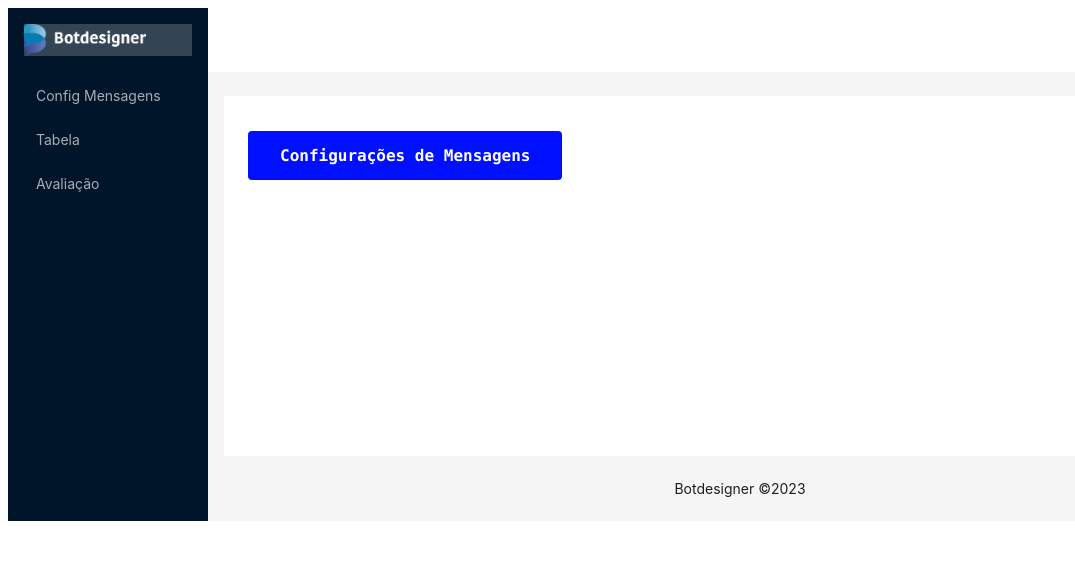
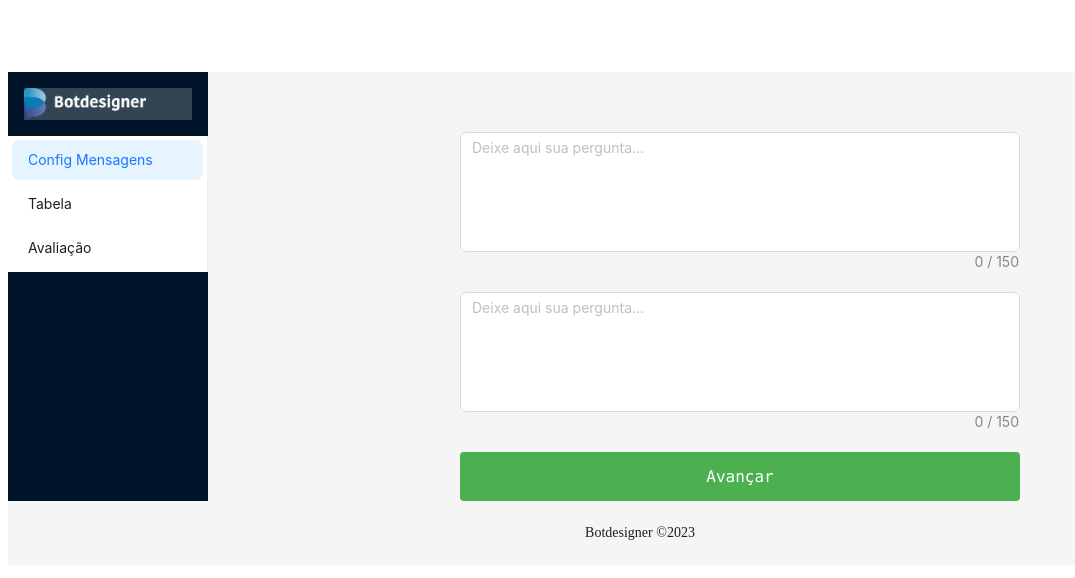
Before and after one commit to Cypirando/configuration-messages, a React (Create React App) app: page / in a window 1280 px wide. Shown: the top 578 px of the page, without its empty margins (0-1075 px from the left). Built offline with nearby package versions, Linux system fonts and the light colour scheme.

Commit message:
versão 1.0.2

```diff
--- a/src/components/Navbar/index.tsx
+++ b/src/components/Navbar/index.tsx
@@ -1,80 +1,175 @@
+// import React, { useState } from "react";
+// import { Layout, Menu, theme } from "antd";
+// import { StyledLogo } from "./styles";
+// import Rating from "../../pages/Rating";
+// import RatingConfiguration from "../../pages/RatingConfiguration";
+// import TableConfig from "../TableConfig";
+// import Title from "../../components/Title";
+
+// const { Header, Content, Footer, Sider } = Layout;
+
+// const App: React.FC = () => {
+//   const componentsMap: { [key: string]: React.ReactElement } = {
+//     "1": <RatingConfiguration />,
+//     "2": <TableConfig />,
+//     "3": <Rating />,
+//   };
+//   const [selectedKey, setSelectedKey] = useState("4");
+//   const [selectedComponent, setSelectedComponent] = useState(
+//     componentsMap[selectedKey]
+//   );
+//   const {
+//     token: { colorBgContainer },
+//   } = theme.useToken();
+
+//   const handleMenuClick = (key: string) => {
+//     setSelectedKey(key);
+//     setSelectedComponent(componentsMap[key]);
+//   };
+//   return (
+//     <Layout>
+//       <Sider
+//         breakpoint="lg"
+//         collapsedWidth="0"
+//         onBreakpoint={(broken) => {
+//           console.log(broken);
+//         }}
+//         onCollapse={(collapsed, type) => {
+//           console.log(collapsed, type);
+//         }}
+//       >
+//         <StyledLogo>
+//           <img src="/logo-botdesigner-light.png" alt="Logo" height="32px" />
+//         </StyledLogo>
+//         <Menu
+//           theme="dark"
+//           mode="inline"
+//           defaultSelectedKeys={[selectedKey]}
+//           onClick={({ key }) => handleMenuClick(key)}
+//           items={[
+//             {
+//               key: "1",
+//               icon: "",
+//               label: "Config Mensagens",
+//             },
+//             { key: "2", icon: "", label: "Tabela" },
+//             { key: "3", icon: "", label: "Avaliação" },
+//           ]}
+//         />
+//       </Sider>
+//       <Layout>
+//         <Header style={{ padding: 0, background: colorBgContainer }} />
+//         <Content style={{ margin: "24px 16px 0" }}>
+//           <div
+//             style={{
+//               padding: 24,
+//               minHeight: 360,
+//               background: colorBgContainer,
+//             }}
+//           >
+//            <Title>Configurações de Mensagens</Title>
+//             {selectedComponent}
+//           </div>
+//         </Content>
+//         <Footer style={{ textAlign: "center" }}>Botdesigner ©2023</Footer>
+//       </Layout>
+//     </Layout>
+//   );
+// };
+
+// export default App;
+import { StyledLogo } from "./styles";
 import React, { useState } from "react";
 import { Layout, Menu, theme } from "antd";
-import { StyledLogo } from "./styles";
 import Rating from "../../pages/Rating";
 import RatingConfiguration from "../../pages/RatingConfiguration";
 import TableConfig from "../TableConfig";
-import Title from "../../components/Title";
-
-
+import { StyledRoutesApp } from "./styles";
+import { BrowserRouter, Route, Routes } from "react-router-dom";
+// import { useLocation } from "react-router";
 const { Header, Content, Footer, Sider } = Layout;
 
 const App: React.FC = () => {
-  const componentsMap: { [key: string]: React.ReactElement } = {
-    "1": <RatingConfiguration />,
-    "2": <TableConfig />,
-    "3": <Rating />,
-  };
-  const [selectedKey, setSelectedKey] = useState("4");
-  const [selectedComponent, setSelectedComponent] = useState(
-    componentsMap[selectedKey]
-  );
+  // const { location } = useLocation();
+  // console.log(location)
+
   const {
     token: { colorBgContainer },
   } = theme.useToken();
+  const componentsMap: { [key: string]: React.ReactElement } = {
+    "1": (
+      <Routes>
+        <Route
+          path="/"
+          element={
+            <StyledRoutesApp>
+              <RatingConfiguration />
+            </StyledRoutesApp>
+          }
+        />
+      </Routes>
+    ),
+    "2": (
+      <Routes>
+        <Route
+          path="/table"
+          element={
+            <StyledRoutesApp>
+              <TableConfig />
+            </StyledRoutesApp>
+          }
+        />
+      </Routes>
+    ),
+    "3": (
+      <Routes>
+        <Route
+          path="/rating"
+          element={
+            <StyledRoutesApp>
+              <Rating />
+            </StyledRoutesApp>
+          }
+        />
+      </Routes>
+    ),
+  };
+
+  const [selectedKey, setSelectedKey] = useState("1");
+  const [selectedComponent, setSelectedComponent] = useState(componentsMap[selectedKey]);
+
 
   const handleMenuClick = (key: string) => {
     setSelectedKey(key);
     setSelectedComponent(componentsMap[key]);
   };
+
   return (
+    <>
+      <Header style={{ padding: 0, background: colorBgContainer }} />
+      <BrowserRouter>
         <Layout>
-      <Sider
-        breakpoint="lg"
-        collapsedWidth="0"
-        onBreakpoint={(broken) => {
-          console.log(broken);
-        }}
-        onCollapse={(collapsed, type) => {
-          console.log(collapsed, type);
-        }}
-      >
+          <Sider>
             <StyledLogo>
               <img src="/logo-botdesigner-light.png" alt="Logo" height="32px" />
             </StyledLogo>
             <Menu
-          theme="dark"
-          mode="inline"
-          defaultSelectedKeys={[selectedKey]}
               onClick={({ key }) => handleMenuClick(key)}
+              selectedKeys={[selectedKey]}
               items={[
-            {
-              key: "1",
-              icon: "",
-              label: "Config Mensagens",
-            },
-            { key: "2", icon: "", label: "Tabela" },
-            { key: "3", icon: "", label: "Avaliação" },
+                { key: "1", label: "Config Mensagens" },
+                { key: "2", label: "Tabela" },
+                { key: "3", label: "Avaliação" },
               ]}
             />
           </Sider>
           <Layout>
-        <Header style={{ padding: 0, background: colorBgContainer }} />
-        <Content style={{ margin: "24px 16px 0" }}>
-          <div
-            style={{
-              padding: 24,
-              minHeight: 360,
-              background: colorBgContainer,
-            }}
-          >
-           <Title>Configurações de Mensagens</Title>
-            {selectedComponent}
-          </div>
-        </Content>
-        <Footer style={{ textAlign: "center" }}>Botdesigner ©2023</Footer>
+            <Content>{selectedComponent}</Content>
           </Layout>
         </Layout>
+      </BrowserRouter>
+      <Footer style={{ textAlign: "center" }}>Botdesigner ©2023</Footer>
+    </>
   );
 };
 
```
Lines whose indentation alone changed are shown as unchanged.
